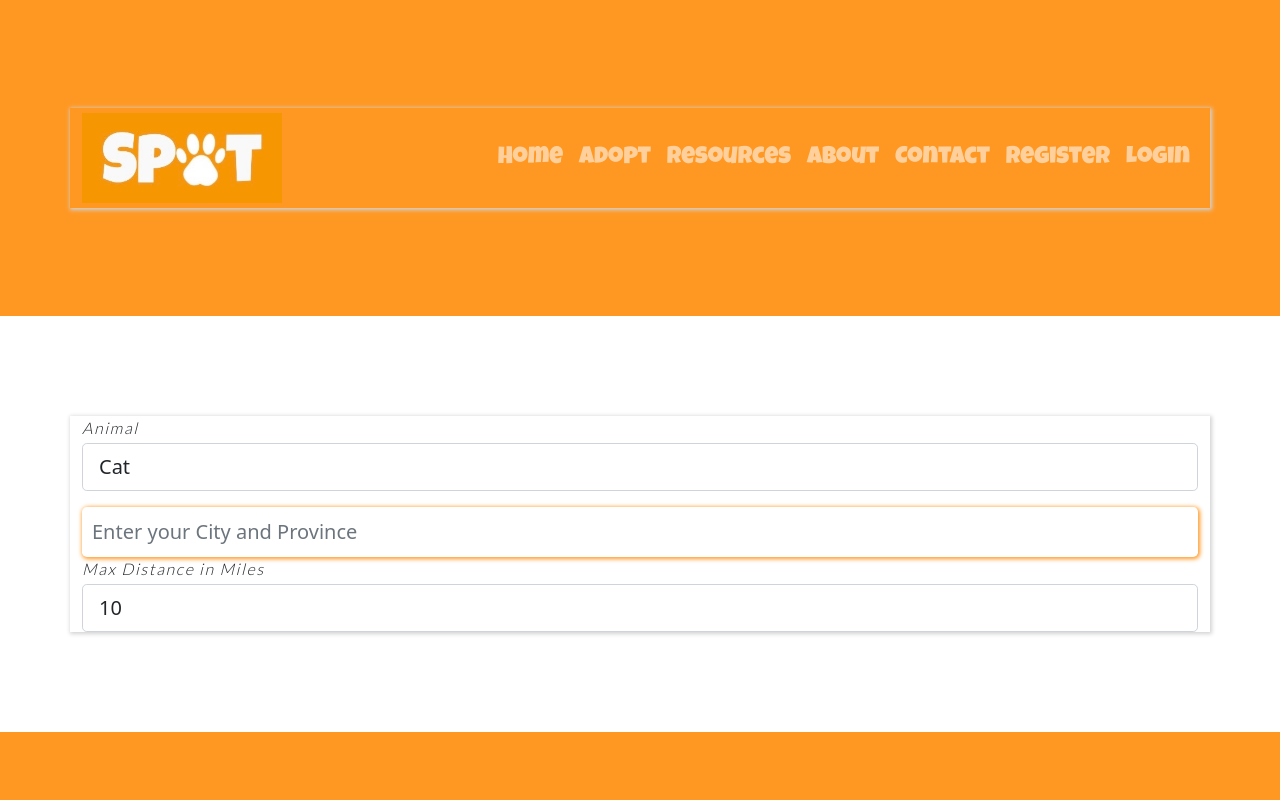
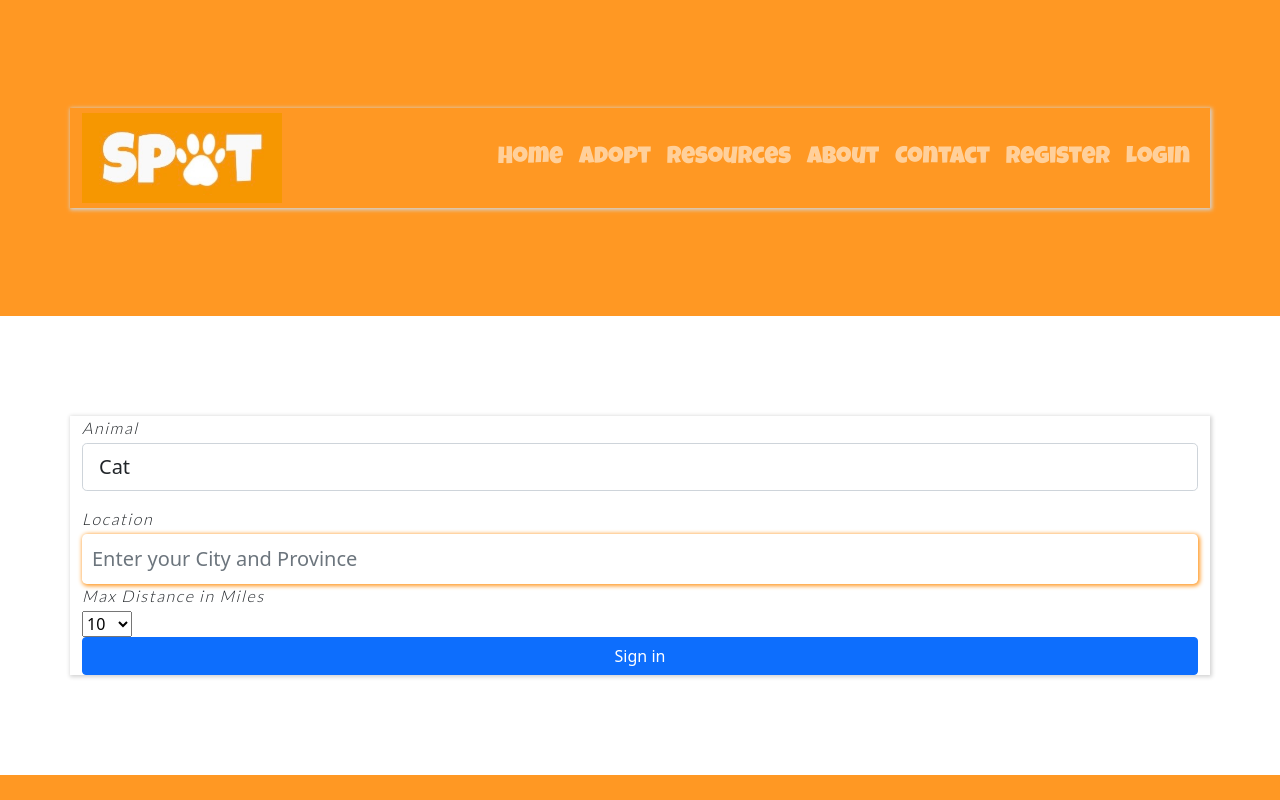
Before and after one commit to keepitclassick/spot, a React (Create React App) app in the folder client/: page /adopt in a window 1280 px wide. Shown: the top 800 px of the page. Built offline with nearby package versions, Linux system fonts and the light colour scheme.

Commit message:
add useState to adopt form, set vals of state, add adoptSearch helper

```diff
--- a/client/src/Components/Adopt.jsx
+++ b/client/src/Components/Adopt.jsx
@@ -1,25 +1,47 @@
+import form from "react-bootstrap/form";
+import { adoptSearch } from "./helpers/adoptSearch";
+import { useState } from "react";
+
 export default function Adopt() {
+  const [animal, setAnimal] = useState("");
+  const [postal, setPostal] = useState("");
+  const [distance, setDistance] = useState("10");
+
   return (
     <div class="container">
       <form id="pet-form">
         <div class="form-group"></div>
         <label for="animal">Animal</label>
-        <select id="animal" class="form-control form-control-lg mb-3">
+        <select
+          id="animal"
+          class="form-control form-control-lg mb-3"
+          value={animal}
+          onChange={(e) => setAnimal(e.target.value)}
+        >
           <option value="cat">Cat</option>
           <option value="dog">Dog</option>
           <option value="bird">Bird</option>
           <option value="barnyard">Barnyard</option>
           <option value="rabbit">Rabbit</option>
         </select>
-
+        <label for="postal">Location</label>
         <input
           type="text"
           id="postal"
           class="form-control form-control-lg"
           placeholder="Enter your City and Province"
+          value={postal}
+          onChange={(e) => setPostal(e.target.value)}
         />
         <label for="distance">Max Distance in Miles</label>
-        <select id="distance" class="form-control form-control-lg mb-3">
+        <select
+          id="distance"
+          class="custom-select"
+          value={distance}
+          onChange={(e) => setDistance(e.target.value)}
+          required
+        >
+          type="text" name="distance"
           <option value="10">10</option>
           <option value="25">25</option>
           <option value="50">50</option>
@@ -27,13 +49,10 @@ export default function Adopt() {
           <option value="200">200</option>
           <option value="300">300</option>
           <option value="400">400</option>
-          <input
-            id="submit"
-            type="submit"
-            value="Find"
-            class="btn btn-dark btn-lg btn-block mt-3"
-          />
         </select>
+        <button type="submit" class="btn btn-primary" onsubmit={adoptSearch}>
+          Sign in
+        </button>
       </form>
     </div>
   );
--- /dev/null
+++ b/client/src/Components/helpers/adoptSearch.js
@@ -0,0 +1,110 @@
+export function adoptSearch() {
+  const petForm = document.querySelector("#pet-form");
+
+  if (petForm) {
+    petForm.addEventListener("click", fetchAnimals, true);
+    console.log("button click");
+  }
+
+  // fetch animals from API
+  function fetchAnimals(e) {
+    e.preventDefault();
+
+    // Get user Input
+    const animal = document.querySelector("#animal").value;
+    const postal = document.querySelector("#postal").value;
+    const children = document.querySelector("#children").value;
+    const distance = document.querySelector("#distance").value;
+
+    //fetch pets with params
+    let key = "OanpmtASRlwDwMvkH1Rsw2N8SfixafCEGEJJrJzDQ15QIpxxAB";
+    let secret = "oJ9EzbNdeasw6WlLZIBpXEBYy160mls11FibZ330";
+    let token;
+
+    // get authorization token
+    fetch("https://api.petfinder.com/v2/oauth2/token", {
+      method: "POST",
+      body:
+        "grant_type=client_credentials&client_id=" +
+        key +
+        "&client_secret=" +
+        secret,
+      headers: {
+        "Content-Type": "application/x-www-form-urlencoded",
+      },
+    })
+      .then((res) => res.json())
+      .then((data) => {
+        token = data.access_token;
+      })
+      .then(() => {
+        // use token to fetch animals
+        fetch(
+          `https://api.petfinder.com/v2/animals?type=${animal}&location=${postal}&distance=${distance}&good_with_children${children}`,
+          {
+            method: "GET",
+            mode: "cors",
+            headers: {
+              "Content-Type": "application/json",
+              Authorization: "Bearer " + token,
+            },
+          }
+        )
+          .then((res) => res.json())
+          .then((data) => showAnimals(data.animals));
+      })
+      .catch((err) => console.error(err));
+  }
+
+  // show listings of pets
+  function showAnimals(pets) {
+    const results = document.querySelector("#results");
+
+    // clear results first
+    results.innerHTML = "";
+
+    // loop through pets
+    pets.forEach((pet) => {
+      /* console.log(pet); */
+      // create elements
+      const div = document.createElement("div");
+      div.classList.add("card", "card-body", "mb-3");
+      div.innerHTML = `
+      <div class="row">
+        <div class="col-sm-6">
+          <h4>${pet.name} (${pet.age})</h4>
+          <p class="text-secondary">${pet.breeds.primary}</p>
+          <p>${pet.contact.address.city}, ${pet.contact.address.state} ${
+        pet.contact.address.postcode
+      }</p>
+          <ul class="list-group">
+            <li class="list-group-item">${
+              pet.contact.phone
+                ? `<li class="list-group-item">Phone: ${pet.contact.phone}</li>`
+                : ``
+            }</li>
+            ${
+              pet.contact.email
+                ? `<li class="list-group-item">Email: ${pet.contact.email}</li>`
+                : ``
+            }
+            <li class="list-group-item">Shelter ID: ${pet.organization_id}</li>
+            <li class="list-group-item">Good with Kids: ${
+              pet.environment.children === true
+                ? "Good with kids"
+                : "Not suitable for a home with kids."
+            }</li>
+          </ul>
+
+        </div>
+        <div class="col-sm-6">
+        <img class="img-circle mt-2" src="${
+          pet.photos[0] ? pet.photos[0].medium : ""
+        }">
+        </div>
+      </div>
+    `;
+      results.appendChild(div);
+    });
+  }
+}
```
